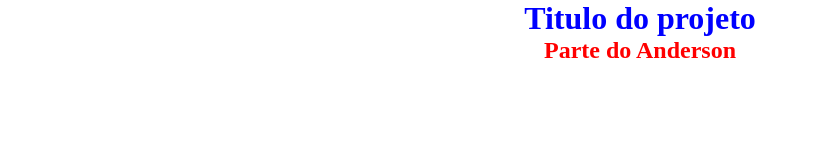
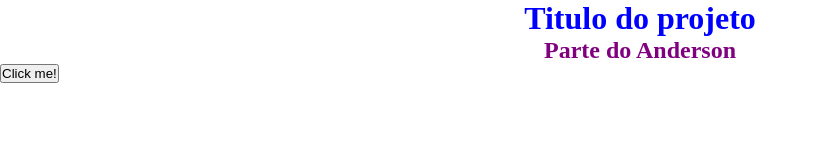
Before and after one commit to Ford-Enter-Noturno/ProjetoRachi_testing, a plain HTML site: page index.html in a window 1280 px wide. Shown: the whole page, without its empty margins (0-818 px from the left). Drawn offline with Linux system fonts and the light colour scheme.

Commit message:
adicionando arquivos e alterando outros

```diff
--- a/index.html
+++ b/index.html
@@ -18,5 +18,9 @@
             </h2>
         </article>
     </section>
+
+    <button>
+        Click me!
+    </button>
 </body>
 </html>
--- a/styles/style.css
+++ b/styles/style.css
@@ -10,6 +10,6 @@ h1{
 }
 
 h2{
-    color: red;
+    color: purple;
     text-align: center;
 }
```
